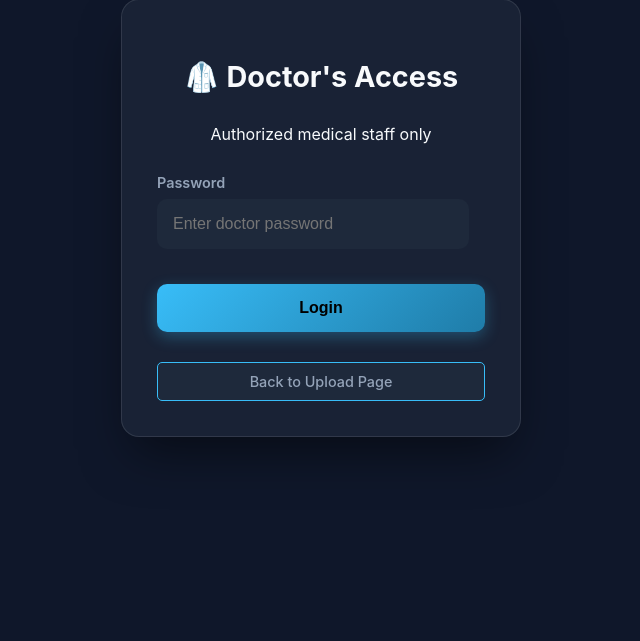
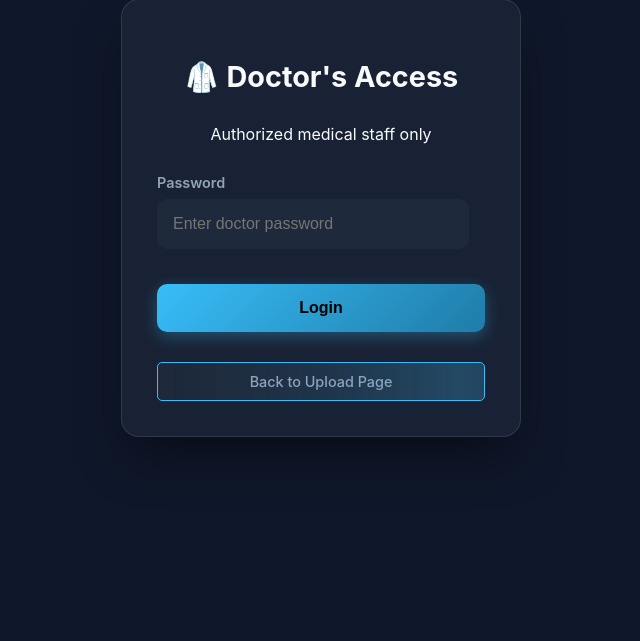
Before and after one commit to omkar142web/report-hub, a Flask app: page /login in a window 1280 px wide. Shown: the part 51-692 px from the top of the page, without its empty margins (319-959 px from the left). Run offline with Flask 3, Linux system fonts and the light colour scheme.

Commit message:
mast animation to login button

```diff
--- a/static/style.css
+++ b/static/style.css
@@ -683,7 +683,8 @@ input:focus {
     border-width: 0;
 }
 
-.back-link, .doctor-login-link {
+/* ------------------------------------------------------ */
+/* .back-link, .doctor-login-link {
     display: block;
     margin-top: 20px;
     margin: 20px auto 0;
@@ -699,7 +700,7 @@ input:focus {
 
 
 
-    /* 🌊 Soft bloom gradient */
+    /* 🌊 Soft bloom gradient
     background-image: linear-gradient(
         90deg,
         rgba(56,189,248,0.00) 0%,
@@ -711,18 +712,18 @@ input:focus {
         rgba(56,189,248,0.00) 100%
     );
 
-    background-size: 180% 100%;     /* wider = smoother */
+    background-size: 180% 100%;     /* wider = smoother
     background-position: -140% 0;
     background-repeat: no-repeat;
 
-    /* Base transitions (non-animated parts) */
+    /* Base transitions (non-animated parts)
     transition:
         color 0.2s ease,
         box-shadow 0.8s ease,
         filter 0.8s ease;
 }
 
-/* 🔥 Hover: run shimmer ONCE for 5 seconds */
+/* 🔥 Hover: run shimmer ONCE for 5 seconds
 .back-link:hover,
 .doctor-login-link:hover {
     animation: shimmer-once 2.5s ease-in-out forwards;
@@ -732,7 +733,7 @@ input:focus {
     filter: brightness(1.04);
 }
 
-/* 💥 Optional: click feedback (feels premium) */
+/* 💥 Optional: click feedback (feels premium)
 .back-link:active,
 .doctor-login-link:active {
     box-shadow:
@@ -741,7 +742,7 @@ input:focus {
     filter: brightness(1.12);
 }
 
-/* ✨ Shimmer animation */
+/* ✨ Shimmer animation
 @keyframes shimmer-once {
     from {
         background-position: -50% 0;
@@ -750,6 +751,147 @@ input:focus {
         background-position: 140% 0;
     }
 }
+
+------------------------------------------------------------------ */
+
+/* .back-link,
+.doctor-login-link {
+    position: relative;
+    overflow: hidden;
+
+    display: block;
+    margin: 20px auto 0;
+    font-size: 0.9rem;
+    color: var(--text-dim);
+    background-color: var(--panel);
+    padding: 10px;
+    border-radius: 5px;
+    border: 1px solid var(--accent);
+
+    transition:
+        color 0.25s ease,
+        box-shadow 0.6s ease,
+        filter 0.6s ease;
+}
+
+/* 🌊 Infinite shimmer layer
+.back-link::before,
+.doctor-login-link::before {
+    content: "";
+    position: absolute;
+    inset: 0;
+
+    background: linear-gradient(
+        90deg,
+    transparent 0%,
+    rgba(56,189,248,0.04) 10%,
+    rgba(56,189,248,0.08) 25%,
+    rgba(56,189,248,0.18) 40%,
+    rgba(56,189,248,0.30) 50%,
+    rgba(56,189,248,0.18) 60%,
+    rgba(56,189,248,0.08) 75%,
+    rgba(56,189,248,0.04) 90%,
+    transparent 100%
+    );
+
+    transform: translateX(-100%);
+    animation: shimmer-layer 6s linear infinite;
+
+    pointer-events: none;
+}
+
+/* Hover = intensity only
+.back-link:hover,
+.doctor-login-link:hover {
+    color: var(--text-main);
+    box-shadow: 0 0 18px rgba(56,189,248,0.22);
+    filter: brightness(1.05);
+}
+
+/* 🚀 True seamless animation
+@keyframes shimmer-layer {
+    from {
+        transform: translateX(-100%);
+    }
+    to {
+        transform: translateX(100%);
+    }
+} */
+
+/* ------------------------------------------------------------------------------------------- */
+
+.back-link,
+.doctor-login-link {
+    position: relative;
+    overflow: hidden;
+
+    display: block;
+    margin: 20px auto 0;
+    font-size: 0.9rem;
+    color: var(--text-dim);
+    background-color: var(--panel);
+    padding: 10px;
+    border-radius: 5px;
+    border: 1px solid var(--accent);
+
+    transition:
+        color 0.25s ease,
+        box-shadow 0.6s ease,
+        filter 0.6s ease;
+}
+
+/* 🌊 Infinite shimmer layer */
+.back-link::before,
+.back-link::after,
+.doctor-login-link::before,
+.doctor-login-link::after {
+    content: "";
+    position: absolute;
+    inset: -40%;
+
+    background: linear-gradient(
+        90deg,
+        transparent 0%,
+        rgba(56,189,248,0.04) 12%,
+        rgba(56,189,248,0.10) 28%,
+        rgba(56,189,248,0.26) 50%,
+        rgba(56,189,248,0.10) 72%,
+        rgba(56,189,248,0.04) 88%,
+        transparent 100%
+    );
+
+    transform: translateX(-120%);
+    animation: shimmer-flow 6s linear infinite;
+
+    pointer-events: none;
+    z-index: 0;
+}
+
+
+.back-link::after,
+.doctor-login-link::after {
+    animation-delay: -3s; /* 🔥 start halfway through */
+    opacity: 0.85;
+}
+
+
+/* 🚀 True seamless animation */
+@keyframes shimmer-flow {
+    from {
+        transform: translateX(-120%);
+    }
+    to {
+        transform: translateX(120%);
+    }
+}
+.back-link:hover,
+.doctor-login-link:hover {
+    color: var(--text-main);
+    box-shadow: 0 0 18px rgba(56,189,248,0.22);
+    filter: brightness(1.05);
+}
+
+
 
 
 
```
